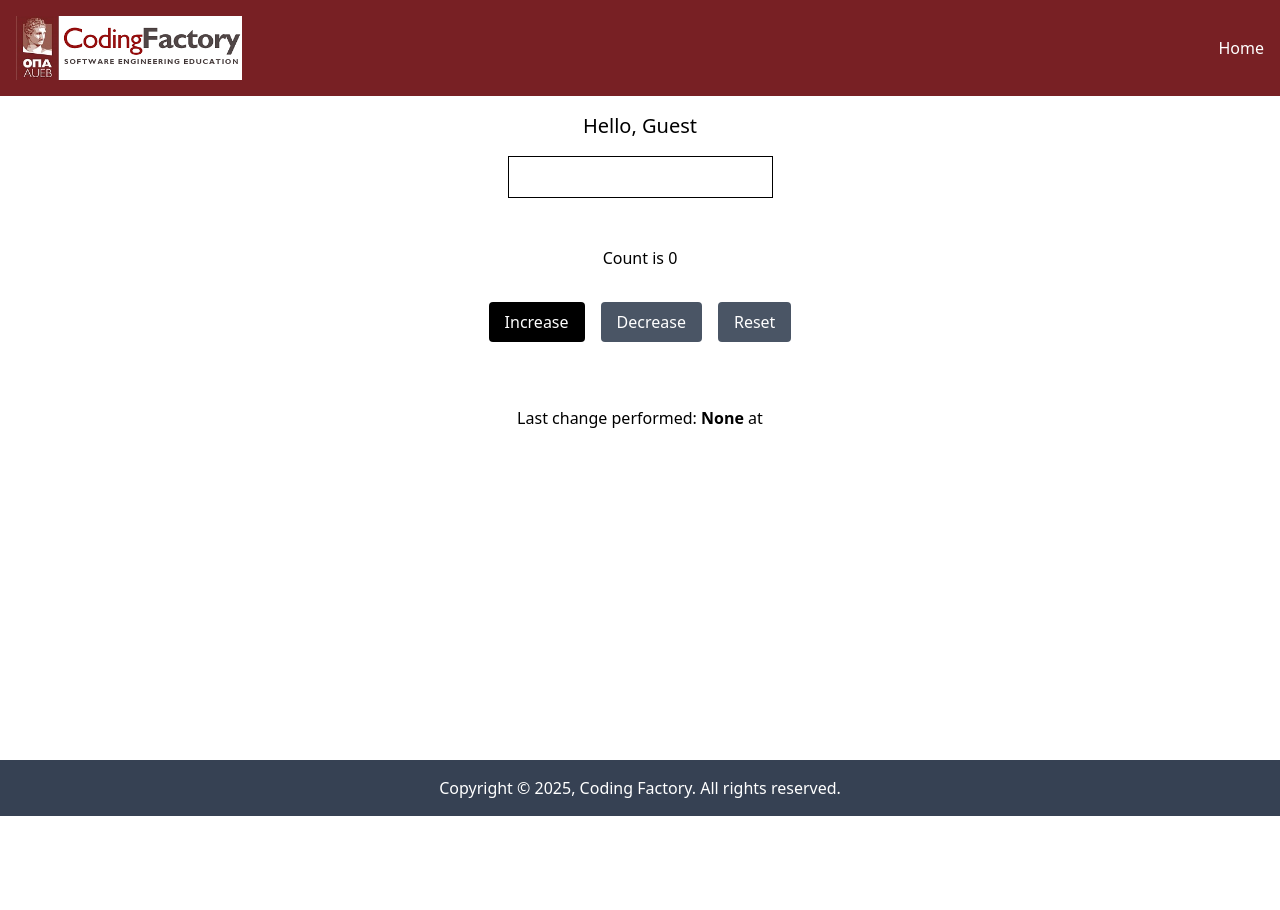
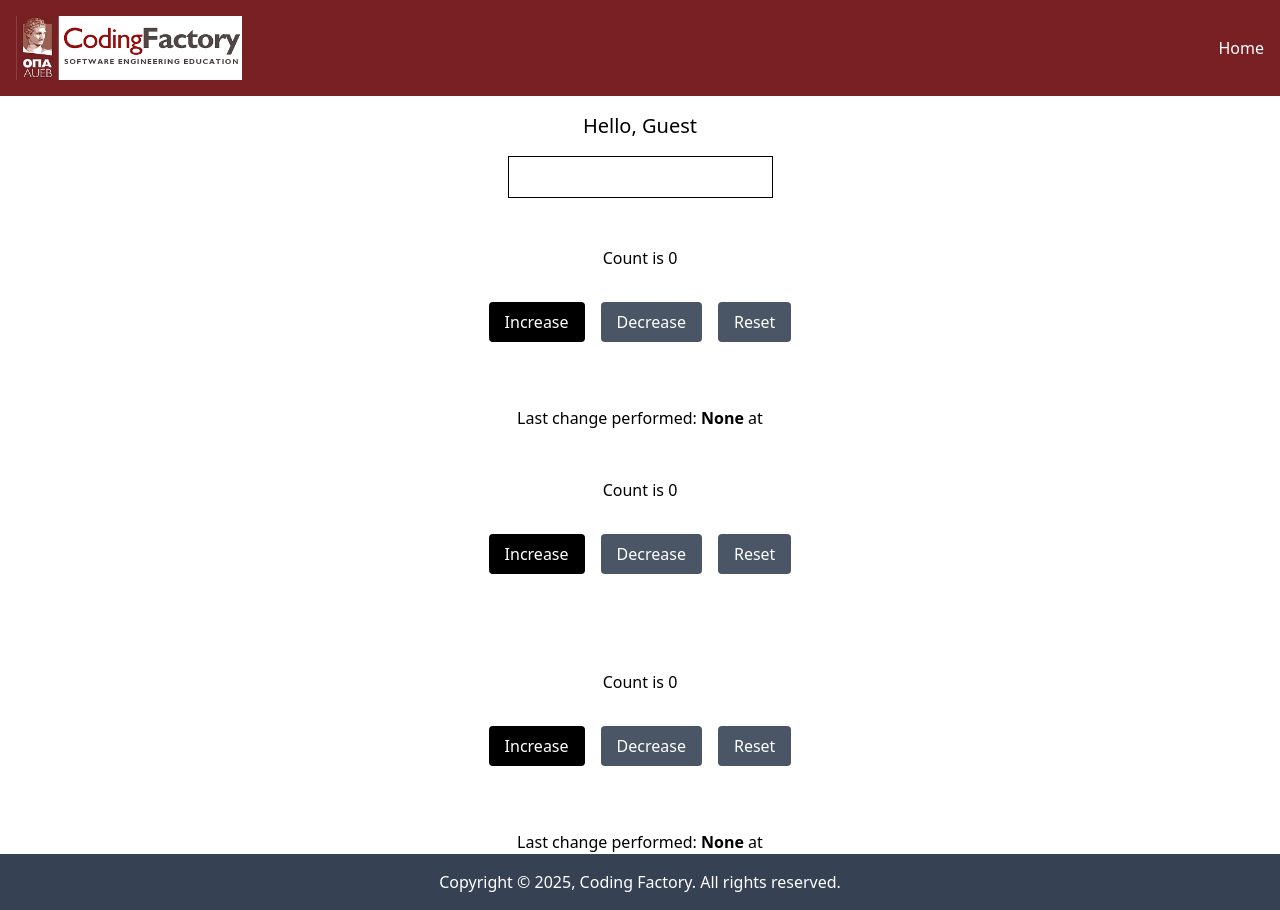
Before and after one commit to Kouvousis/cf6-react-intro, a React (Vite) app: page / in a window 1280 px wide. Before the commit the page ends 816 px from the top, so only its background shows below. Built offline with nearby package versions, Linux system fonts and the light colour scheme.

Commit message:
feat: learning custom hooks

```diff
--- a/src/App.tsx
+++ b/src/App.tsx
@@ -9,6 +9,9 @@
 import NameChanger from "./components/NameChanger.tsx";
 // import CounterWithMoreStates from "./components/CounterWithMoreStates.tsx";
 import CounterAdvanced from "./components/CounterAdvanced.tsx";
+import CounterWithCustomHook from "./components/CounterWithCustomHook.tsx";
+import CounterWithAdvancedCustomHooks from "./components/CounterWithAdvancedCustomHook.tsx";
+
 // import ClassComponentWithState from "./components/ClassComponentWithState.tsx";
 
 function App() {
@@ -20,9 +23,9 @@
                 {/*<ClassComponent/>*/}
                 {/*<FunctionalComponent/>*/}
                 {/*<ArrowFunctionalComponent/>*/}
-                {/*<ArrowFunctionalComponentWithProps title={"Is a Arrow Functional Component with Props"}/>*/}
+                {/*<ArrowFunctionalComponentWithProps title={"Is an Arrow Functional Component with Props"}/>*/}
                 {/*<ArrowFunctionalComponentWithPropsType*/}
-                {/*    title={"Is a Arrow Functional Component with Props and Types"}*/}
+                {/*    title={"Is an Arrow Functional Component with Props and Types"}*/}
                 {/*    description={"This is a description"}*/}
                 {/*/>*/}
                 {/*<ClassComponentWithState/>*/}
@@ -31,6 +34,8 @@
                 <NameChanger/>
                 {/*<CounterWithMoreStates/>*/}
                 <CounterAdvanced/>
+                <CounterWithCustomHook/>
+                <CounterWithAdvancedCustomHooks/>
             </Layout>
 
         </>
--- /dev/null
+++ b/src/components/CounterWithAdvancedCustomHook.tsx
@@ -0,0 +1,27 @@
+import CounterButton from "./CounterButton.tsx";
+import {useAdvancedCounter} from "../hooks/useAdvancedCounter.ts"
+
+const CounterWithAdvancedCustomHooks = () => {
+
+    // custom hook function
+    const {count, lastAction, time, increase, decrease, reset} = useAdvancedCounter();
+
+
+    return (
+        <>
+            <div className="space-y-8 pt-12 pb-12">
+                <h1 className="text-center">Count is {count}</h1>
+                <div className="text-center space-x-4">
+                    <CounterButton onClick={increase} label={"Increase"}/>
+                    <CounterButton onClick={decrease} disabled={count === 0} label={"Decrease"}/>
+                    <CounterButton onClick={reset} disabled={count === 0} label={"Reset"}
+                                   addClass="bg-cf-dark-red"/>
+                </div>
+            </div>
+            <p className="text-center pt-4">Last change
+                performed: <strong>{lastAction || "None"}</strong> at <strong>{time}</strong></p>
+        </>
+    )
+}
+
+export default CounterWithAdvancedCustomHooks;
--- /dev/null
+++ b/src/components/CounterWithCustomHook.tsx
@@ -0,0 +1,27 @@
+import CounterButton from "./CounterButton.tsx";
+import {useCounter} from "../hooks/useCounter.ts";
+
+const CounterWithCustomHook = () => {
+
+    // custom hook function
+    const {count, increase, decrease, reset} = useCounter();
+
+
+    return (
+        <>
+            <div className="space-y-8 pt-12 pb-12">
+                <h1 className="text-center">Count is {count}</h1>
+                <div className="text-center space-x-4">
+                    <CounterButton onClick={increase} label={"Increase"}/>
+                    <CounterButton onClick={decrease} disabled={count === 0} label={"Decrease"}/>
+                    <CounterButton onClick={reset} disabled={count === 0} label={"Reset"}
+                                   addClass="bg-cf-dark-red"/>
+                </div>
+            </div>
+            {/*<p className="text-center pt-4">Last change*/}
+            {/*    performed: <strong>{state.lastAction || "None"}</strong> at <strong>{state.time}</strong></p>*/}
+        </>
+    )
+}
+
+export default CounterWithCustomHook;
--- /dev/null
+++ b/src/hooks/useAdvancedCounter.ts
@@ -0,0 +1,52 @@
+import {useState} from "react";
+
+type CounterState = {
+    count: number
+    lastAction: string
+    time: string
+}
+export const useAdvancedCounter = () => {
+
+    const [state, setState] = useState<CounterState>({
+        count: 0,
+        lastAction: "",
+        time: "",
+    });
+
+    const getCurrentTime = () => new Date().toLocaleTimeString()
+
+    const increase = () => {
+        setState({
+            count: state.count + 1,
+            lastAction: "Increase",
+            time: getCurrentTime(),
+        })
+    }
+
+    const decrease = () => {
+        if (state.count > 0) {
+            setState({
+                count: state.count - 1,
+                lastAction: "Decrease",
+                time: getCurrentTime(),
+            })
+        }
+    }
+
+    const reset = () => {
+        setState({
+            count: 0,
+            lastAction: "Reset",
+            time: getCurrentTime(),
+        })
+    }
+
+    return {
+        count: state.count,
+        lastAction: state.lastAction,
+        time: state.time,
+        increase,
+        decrease,
+        reset,
+    }
+}
--- /dev/null
+++ b/src/hooks/useCounter.ts
@@ -0,0 +1,24 @@
+import {useState} from "react";
+
+export const useCounter = (initialValue: number = 0) => {
+    const [count, setCount] = useState(initialValue);
+
+    const increase = () => {
+        setCount(count + 1);
+    }
+
+    const decrease = () => {
+        if (count > 0) setCount(count - 1);
+    }
+
+    const reset = () => {
+        setCount(initialValue);
+    }
+
+    return {
+        count,
+        increase,
+        decrease,
+        reset,
+    }
+}
```
